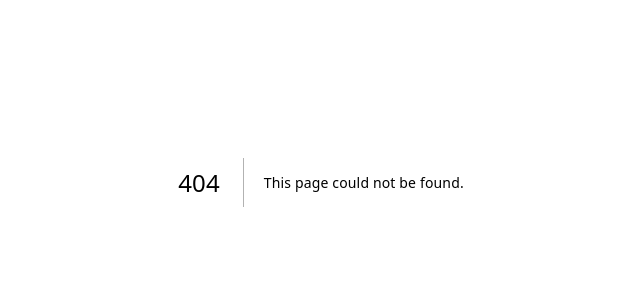
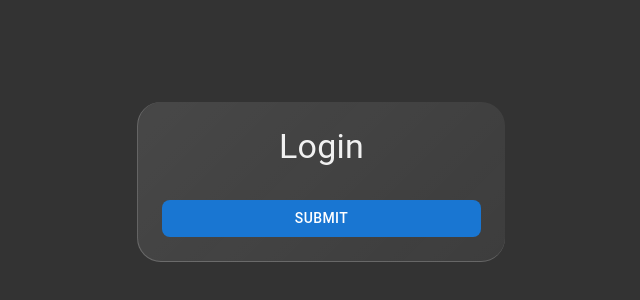
Before and after one commit to RahulMj21/fullstack-kanban-client, a Next.js app: page /login in a window 1280 px wide. Before the commit this address had no page. Shown: the part 218-518 px from the top of the page, without its empty margins (319-959 px from the left). Built offline with nearby package versions, Linux system fonts and the light colour scheme.

Commit message:
feat: added authLayout and login & register page

```diff
--- /dev/null
+++ b/components/layout/AuthLayout.tsx
@@ -0,0 +1,49 @@
+import { Box, Typography } from "@mui/material";
+import { ReactNode } from "react";
+
+interface Props {
+    title: string;
+    children: ReactNode;
+}
+
+const mainStyles = {
+    background: "#333",
+    minHeight: "100vh",
+    width: "100%",
+    display: "flex",
+    alignItems: "center",
+    justifyContent: "center",
+};
+const sectionStyles = {
+    width: "23rem",
+    padding: "1.5rem",
+    background:
+        "linear-gradient(-45deg, rgba(255,255,255,0.05), rgba(255,255,255,0.1))",
+    borderLeft: "1px solid rgba(255,255,255,0.2)",
+    borderBottom: "1px solid rgba(255,255,255,0.2)",
+    borderRadius: "1.5rem",
+    color: "#f1f1f1",
+    display: "flex",
+    flexDirection: "column",
+    gap: "1rem",
+};
+
+const AuthLayout = ({ title, children }: Props) => {
+    return (
+        <Box component="main" sx={mainStyles}>
+            <Box component="section" title={title} sx={sectionStyles}>
+                <Typography
+                    variant="h4"
+                    textTransform="capitalize"
+                    textAlign="center"
+                    mb="1rem"
+                >
+                    {title}
+                </Typography>
+                {children}
+            </Box>
+        </Box>
+    );
+};
+
+export default AuthLayout;
--- /dev/null
+++ b/pages/login.tsx
@@ -0,0 +1,33 @@
+import { Button, FormControl } from "@mui/material";
+import { FormEvent } from "react";
+import AuthLayout from "../components/layout/AuthLayout";
+
+const formStyles = {
+    width: "100%",
+    display: "flex",
+    flexDirection: "column",
+};
+
+const Login = () => {
+    const handleSubmit = (e: FormEvent) => {
+        e.preventDefault();
+    };
+    return (
+        <AuthLayout title="login">
+            <FormControl
+                onSubmit={handleSubmit}
+                component="form"
+                sx={formStyles}
+            >
+                <Button
+                    sx={{ borderRadius: "0.5rem", boxShadow: "none" }}
+                    variant="contained"
+                >
+                    Submit
+                </Button>
+            </FormControl>
+        </AuthLayout>
+    );
+};
+
+export default Login;
```
Also changed, not shown: pages/register.tsx (added, +34 -0 lines).
